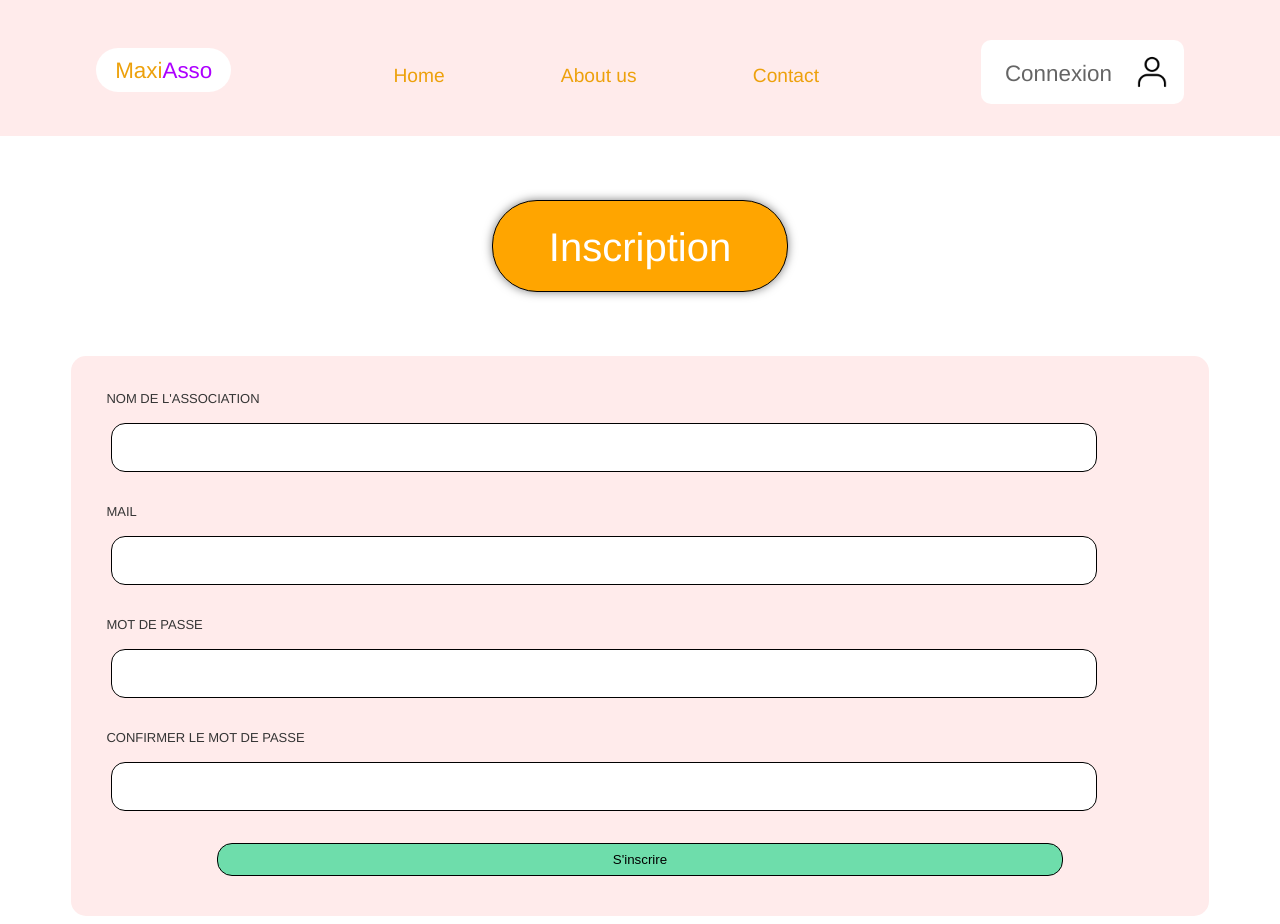
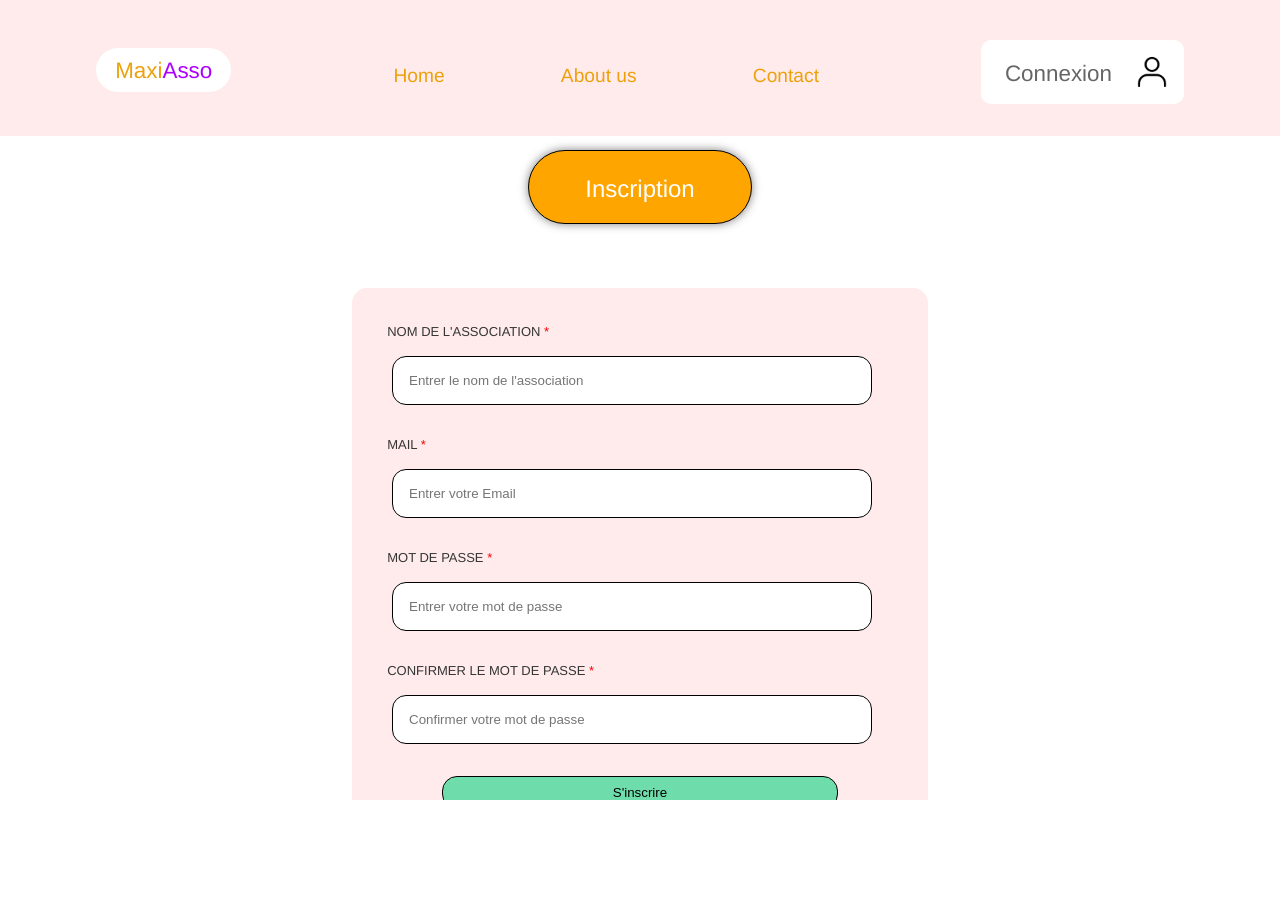
Before and after one commit to MaximeBoulle/MaxiAsso, a Vue app in the folder client/: page /SignInPage in a window 1280 px wide. After the commit the page ends 800 px from the top, so only its background shows below. Built offline with nearby package versions, Linux system fonts and the light colour scheme.

Commit message:
Creation of the Sign up page for computer

```diff
--- a/client/src/App.vue
+++ b/client/src/App.vue
@@ -52,7 +52,11 @@ window.onload = function () {
     <RouterLink to="/test">Contact</RouterLink>
   </nav>
 
-  <RouterView />
+  <RouterView/>
+
+  <footer>
+    oui
+  </footer>
 
 </template>
 
@@ -74,6 +78,22 @@ header {
   background-color: rgb(255, 235, 235);
 }
 
+
+
+
+
+.unused-background {
+    position: fixed;
+    top: 0;
+    left: 0;
+    width: 100%;
+    height: 100%;
+    background-color: white;
+    z-index: -1;
+    overflow-y: auto;
+    transition: 0.5s;
+
+  }
 
 
 .hamburger {
@@ -295,6 +315,20 @@ header {
     }
   }
 
+  .unused-background {
+    position: fixed;
+    top: 0;
+    left: 0;
+    width: 100%;
+    height: 100%;
+    background-color: white;
+    z-index: -1;
+    overflow-y: auto;
+    display: flex;
+    justify-content: center;
+    transition: 0.5s;
+  }
+
 }
 
 @media (max-width: 767px) {
@@ -341,6 +375,22 @@ header {
   .violet {
     color: #AD00FF;
   }
+
+  .unused-background {
+    position: fixed;
+    top: 0;
+    left: 0;
+    width: 100%;
+    height: 100%;
+    background-color: rgba(0, 0, 0, 0.891);
+    z-index: -1;
+    overflow-y: auto;
+    display: flex;
+    justify-content: center;
+    transition: 0.5s;
+
+  }
+
 }
 
 
@@ -348,9 +398,6 @@ header {
 
 
 @media (prefers-color-scheme: dark) {
-  /* Styles pour le mode sombre */
-
-
   template {
     background-color: black;
   }
@@ -382,8 +429,11 @@ header {
     left: 0;
     width: 100%;
     height: 100%;
-    background-color: black;
+    background-color: rgba(0, 0, 0, 0.891);
     z-index: -1;
+    overflow-y: auto;
+    transition: 0.5s;
+
   }
 
   .mobile-nav {
--- a/client/src/pages/SignInPage.vue
+++ b/client/src/pages/SignInPage.vue
@@ -8,38 +8,43 @@
         <div id="title-inscription">Inscription</div>
         <div class="inscription-form">
           <div class="categorie-title">
-            NOM DE L'ASSOCIATION
+            NOM DE L'ASSOCIATION <span style="color: red;">*</span>
           </div>
           <form class="form-inscription">
-            <input type="text" id="name" name="name"><br>
+            <input placeholder="Entrer le nom de l'association" type="text" id="name" name="name" required><br>
           </form>
 
           <div class="categorie-title">
-            MAIL
+            MAIL <span style="color: red;">*</span>
           </div>
           <form class="form-inscription">
-            <input type="text" id="mail" name="mail"><br>
+            <input placeholder="Entrer votre Email" type="text" id="mail" name="mail" required><br>
           </form>
 
           <div class="categorie-title">
-            MOT DE PASSE
+            MOT DE PASSE <span style="color: red;">*</span>
           </div>
           <form class="form-inscription">
-            <input type="text" id="password" name="password"><br>
+            <input placeholder="Entrer votre mot de passe" type="text" id="password" name="password" required><br>
           </form>
 
           <div class="categorie-title">
-            CONFIRMER LE MOT DE PASSE
+            CONFIRMER LE MOT DE PASSE <span style="color: red;">*</span>
           </div>
           <form class="form-inscription">
-            <input type="text" id="password" name="password"><br>
+            <input placeholder="Confirmer votre mot de passe" type="text" id="password" name="password" required><br>
           </form>
 
           <button id="mon-bouton">S'inscrire </button>
         </div>
+
+
       </div>
     </main>
+
+
   </div>
+
 </template>
 
 <style scoped>
@@ -58,8 +63,8 @@
 
   #title-inscription{
     margin: 0 auto;
-    margin-top: 50px;
-    font-size: 2.5rem;
+    margin-top: 3rem;
+    font-size: 1.5rem;
     color: white;
     border-radius: 45px;
     border-width: 1.5px;
@@ -96,6 +101,7 @@
 
   .form-inscription{
     input{
+      background-color: white;
       padding: 1rem;
       border-radius: 14px;
       border-width: 1.5px;
@@ -116,6 +122,18 @@
     width: 80%;
     margin-left: 10%;
   }
+  button:hover{
+    margin-top: 2rem;
+    border-radius: 15px;
+    border-width: 1.5px;
+    border-style:solid;
+    transition: 0.2s;
+    background-color: orange;
+    color: aliceblue;
+    padding: 0.5rem;
+    width: 80%;
+    margin-left: 10%;
+  }
 
 
 
@@ -124,8 +142,8 @@
 
   #title-inscription{
     margin: 0 auto;
-    margin-top: 50px;
-    font-size: 2.5rem;
+    margin-top: 3rem;
+    font-size: 1.5rem;
     color: white;
     border-radius: 45px;
     border-width: 1.5px;
@@ -172,9 +190,38 @@
       border-style: solid;
       width: 90%;
     }
+  }
 
+  .categorie-title{
+    font-size:small;
+    font-weight: 550;
+    color: white;
+    padding-top: 1rem;
+    margin-left: -0.3rem;
+    height: 2rem;
+    margin-top: 1rem;
+  }
 
+  .form-inscription{
+    input{
+      background-color: rgba(0, 0, 0, 0.118);
+      padding: 1rem;
+      border-radius: 14px;
+      border-width: 1.5px;
+      border-color: white;
+      border-style: solid;
+      width: 90%;
+    }
   }
 }
 
+@media (min-width: 768px) {
+  main{
+    display: flex;
+    justify-content: center;
+    width: 40rem;
+  }
+}
+
+
 </style>
```
